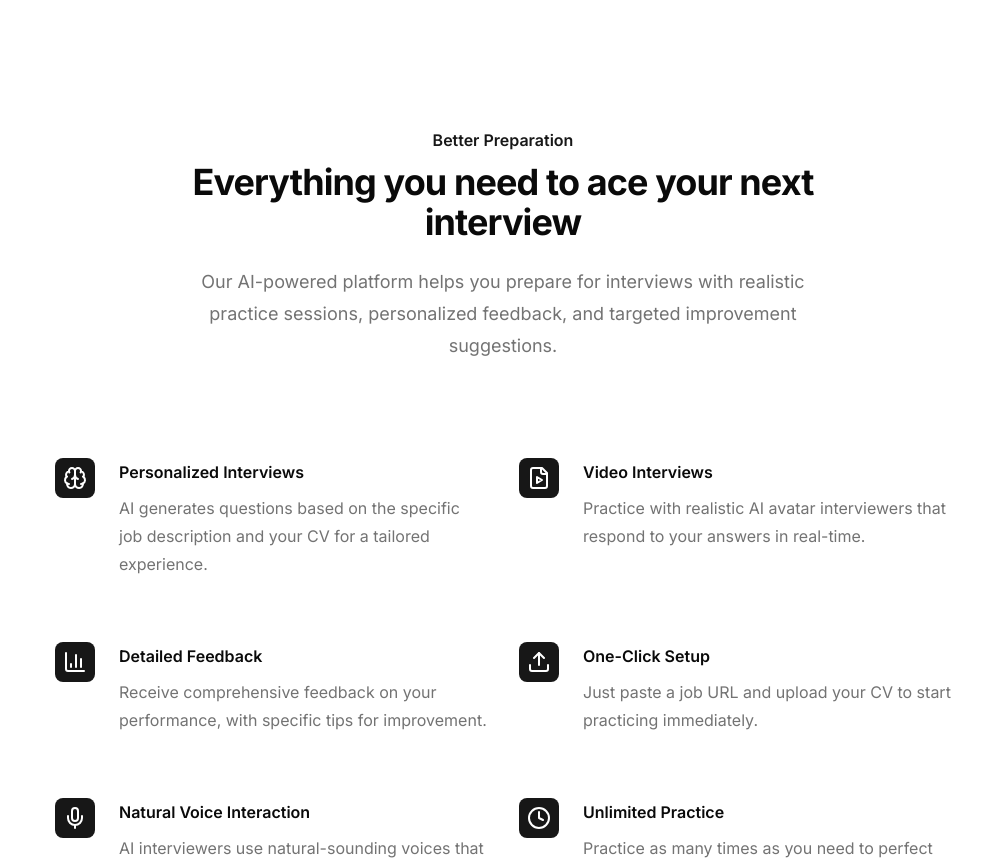
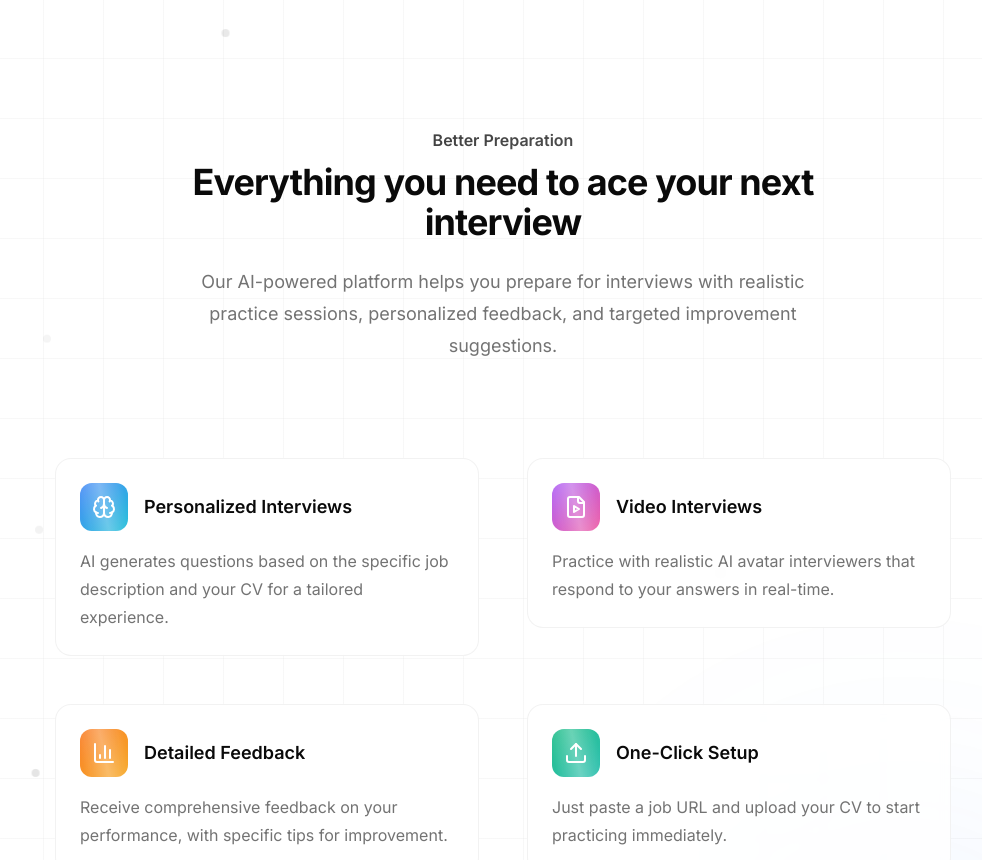
Before and after one commit to jolehuit/givemethatjob, a Next.js app: page / in a window 1280 px wide. Shown: the part 867-1727 px from the top of the page, without its empty margins (137-1119 px from the left). Built offline with nearby package versions, Linux system fonts and the light colour scheme.

Commit message:
Updated features.tsx

```diff
--- a/components/landing/features.tsx
+++ b/components/landing/features.tsx
@@ -1,3 +1,5 @@
+"use client";
+
 import {
   BadgeCheck,
   Brain,
@@ -8,6 +10,8 @@ import {
   Clock,
   Sparkles,
 } from "lucide-react";
+import { motion } from "framer-motion";
+import { useState, useEffect } from "react";
 
 const features = [
   {
@@ -15,66 +19,216 @@ const features = [
     description:
       "AI generates questions based on the specific job description and your CV for a tailored experience.",
     icon: Brain,
+    color: "from-blue-500 to-cyan-500",
+    glow: "rgba(59, 130, 246, 0.5)",
   },
   {
     name: "Video Interviews",
     description:
       "Practice with realistic AI avatar interviewers that respond to your answers in real-time.",
     icon: FileVideo,
+    color: "from-purple-500 to-pink-500",
+    glow: "rgba(168, 85, 247, 0.5)",
   },
   {
     name: "Detailed Feedback",
     description:
       "Receive comprehensive feedback on your performance, with specific tips for improvement.",
     icon: BarChart3,
+    color: "from-orange-500 to-amber-500",
+    glow: "rgba(251, 146, 60, 0.5)",
   },
   {
     name: "One-Click Setup",
     description:
       "Just paste a job URL and upload your CV to start practicing immediately.",
     icon: Upload,
+    color: "from-emerald-500 to-teal-500",
+    glow: "rgba(52, 211, 153, 0.5)",
   },
   {
     name: "Natural Voice Interaction",
     description:
       "AI interviewers use natural-sounding voices that make the experience feel real.",
     icon: Mic,
+    color: "from-red-500 to-rose-500",
+    glow: "rgba(239, 68, 68, 0.5)",
   },
   {
     name: "Unlimited Practice",
     description:
       "Practice as many times as you need to perfect your interview skills.",
     icon: Clock,
+    color: "from-indigo-500 to-violet-500",
+    glow: "rgba(99, 102, 241, 0.5)",
   },
 ];
 
 export function Features() {
+  const [hoveredIndex, setHoveredIndex] = useState<number | null>(null);
+
   return (
-    <div id="features" className="py-24 bg-background sm:py-32">
-      <div className="mx-auto max-w-7xl px-6 lg:px-8">
-        <div className="mx-auto max-w-2xl lg:text-center">
-          <h2 className="text-base font-semibold leading-7 text-primary">Better Preparation</h2>
-          <p className="mt-2 text-3xl font-bold tracking-tight text-foreground sm:text-4xl">
+    <div id="features" className="relative py-24 bg-background sm:py-32 overflow-hidden">
+      {/* Animated Background */}
+      <div className="absolute inset-0">
+        <div className="absolute inset-0 bg-[linear-gradient(to_right,hsl(var(--border)/0.3)_1px,transparent_1px),linear-gradient(to_bottom,hsl(var(--border)/0.3)_1px,transparent_1px)] bg-[size:60px_60px]" />
+
+        <motion.div
+          className="absolute top-1/2 left-1/2 -translate-x-1/2 -translate-y-1/2 w-[800px] h-[800px]"
+          style={{
+            background: "radial-gradient(circle, rgba(59, 130, 246, 0.1) 0%, transparent 50%)",
+            filter: "blur(100px)",
+          }}
+          animate={{
+            scale: [1, 1.1, 1],
+          }}
+          transition={{
+            duration: 8,
+            repeat: Infinity,
+            ease: "easeInOut"
+          }}
+        />
+      </div>
+
+      {/* Floating Particles */}
+      <div className="absolute inset-0 overflow-hidden pointer-events-none">
+        {Array.from({ length: 8 }).map((_, i) => (
+          <motion.div
+            key={`particle-${i}`}
+            className="absolute w-2 h-2 rounded-full bg-primary/20"
+            style={{
+              left: `${Math.random() * 100}%`,
+              top: `${Math.random() * 100}%`,
+            }}
+            animate={{
+              y: [0, -100, 0],
+              x: [0, Math.random() * 50 - 25, 0],
+              opacity: [0.2, 0.6, 0.2],
+            }}
+            transition={{
+              duration: Math.random() * 10 + 10,
+              repeat: Infinity,
+              ease: "easeInOut",
+              delay: Math.random() * 5,
+            }}
+          />
+        ))}
+      </div>
+
+      <div className="relative z-10 mx-auto max-w-7xl px-6 lg:px-8">
+        <motion.div
+          className="mx-auto max-w-2xl lg:text-center"
+          initial={{ opacity: 0, y: 20 }}
+          animate={{ opacity: 1, y: 0 }}
+          transition={{ duration: 0.8 }}
+        >
+          <motion.h2
+            className="text-base font-semibold leading-7 bg-gradient-to-r from-primary to-primary/60 bg-clip-text text-transparent"
+            animate={{
+              backgroundPosition: ["0%", "100%", "0%"],
+            }}
+            transition={{
+              duration: 5,
+              repeat: Infinity,
+              ease: "linear"
+            }}
+            style={{
+              backgroundSize: "200% 100%",
+            }}
+          >
+            Better Preparation
+          </motion.h2>
+          <motion.p
+            className="mt-2 text-3xl font-bold tracking-tight text-foreground sm:text-4xl"
+            initial={{ opacity: 0, y: 20 }}
+            animate={{ opacity: 1, y: 0 }}
+            transition={{ duration: 0.8, delay: 0.1 }}
+          >
             Everything you need to ace your next interview
-          </p>
-          <p className="mt-6 text-lg leading-8 text-muted-foreground">
+          </motion.p>
+          <motion.p
+            className="mt-6 text-lg leading-8 text-muted-foreground"
+            initial={{ opacity: 0, y: 20 }}
+            animate={{ opacity: 1, y: 0 }}
+            transition={{ duration: 0.8, delay: 0.2 }}
+          >
             Our AI-powered platform helps you prepare for interviews with realistic practice sessions, personalized feedback, and targeted improvement suggestions.
-          </p>
-        </div>
+          </motion.p>
+        </motion.div>
+
         <div className="mx-auto mt-16 max-w-2xl sm:mt-20 lg:mt-24 lg:max-w-4xl">
-          <dl className="grid max-w-xl grid-cols-1 gap-x-8 gap-y-10 lg:max-w-none lg:grid-cols-2 lg:gap-y-16">
-            {features.map((feature) => (
-              <div key={feature.name} className="relative pl-16">
-                <dt className="text-base font-semibold leading-7 text-foreground">
-                  <div className="absolute left-0 top-0 flex h-10 w-10 items-center justify-center rounded-lg bg-primary">
-                    <feature.icon className="h-6 w-6 text-white" aria-hidden="true" />
-                  </div>
-                  {feature.name}
-                </dt>
-                <dd className="mt-2 text-base leading-7 text-muted-foreground">
-                  {feature.description}
-                </dd>
-              </div>
+          <dl className="grid max-w-xl grid-cols-1 gap-8 lg:max-w-none lg:grid-cols-2 lg:gap-12">
+            {features.map((feature, index) => (
+              <motion.div
+                key={feature.name}
+                className="relative group"
+                initial={{ opacity: 0, y: 20 }}
+                animate={{ opacity: 1, y: 0 }}
+                transition={{ duration: 0.8, delay: index * 0.1 }}
+                onMouseEnter={() => setHoveredIndex(index)}
+                onMouseLeave={() => setHoveredIndex(null)}
+              >
+                {/* Card Glow Effect */}
+                <motion.div
+                  className="absolute -inset-4 rounded-2xl opacity-0 group-hover:opacity-100 transition-opacity duration-500"
+                  style={{
+                    background: `radial-gradient(circle at center, ${feature.glow} 0%, transparent 60%)`,
+                    filter: "blur(40px)",
+                  }}
+                  animate={hoveredIndex === index ? {
+                    scale: [1, 1.1, 1],
+                  } : {}}
+                  transition={{
+                    duration: 2,
+                    repeat: Infinity,
+                    ease: "easeInOut"
+                  }}
+                />
+
+                <div className="relative bg-background/80 backdrop-blur-sm border border-border/50 rounded-2xl p-6 transition-all duration-300 hover:border-border hover:shadow-lg">
+                  <dt className="flex items-center gap-4">
+                    <motion.div
+                      className="relative flex h-12 w-12 items-center justify-center rounded-xl overflow-hidden"
+                      whileHover={{ scale: 1.1, rotate: 5 }}
+                      transition={{ type: "spring", stiffness: 400, damping: 10 }}
+                    >
+                      {/* Icon Background */}
+                      <div className={`absolute inset-0 bg-gradient-to-br ${feature.color} opacity-90`} />
+
+                      {/* Icon Shimmer */}
+                      <motion.div
+                        className="absolute inset-0 bg-gradient-to-r from-transparent via-white/30 to-transparent skew-x-12"
+                        animate={hoveredIndex === index ? {
+                          x: ["-200%", "200%"],
+                        } : {}}
+                        transition={{
+                          duration: 1,
+                          ease: "easeInOut",
+                        }}
+                      />
+
+                      <feature.icon className="relative h-6 w-6 text-white" aria-hidden="true" />
+                    </motion.div>
+
+                    <span className="text-lg font-semibold text-foreground">
+                      {feature.name}
+                    </span>
+                  </dt>
+
+                  <dd className="mt-4 text-base leading-7 text-muted-foreground">
+                    {feature.description}
+                  </dd>
+
+                  {/* Bottom gradient line */}
+                  <motion.div
+                    className={`absolute bottom-0 left-0 right-0 h-1 bg-gradient-to-r ${feature.color} rounded-b-2xl`}
+                    initial={{ scaleX: 0 }}
+                    animate={hoveredIndex === index ? { scaleX: 1 } : { scaleX: 0 }}
+                    transition={{ duration: 0.3 }}
+                    style={{ transformOrigin: "left" }}
+                  />
+                </div>
+              </motion.div>
             ))}
           </dl>
         </div>
```
